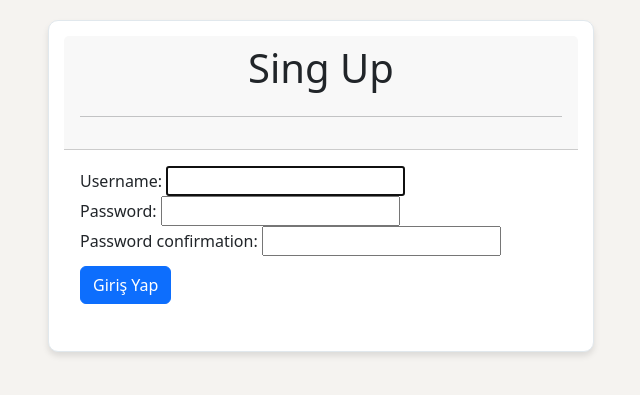
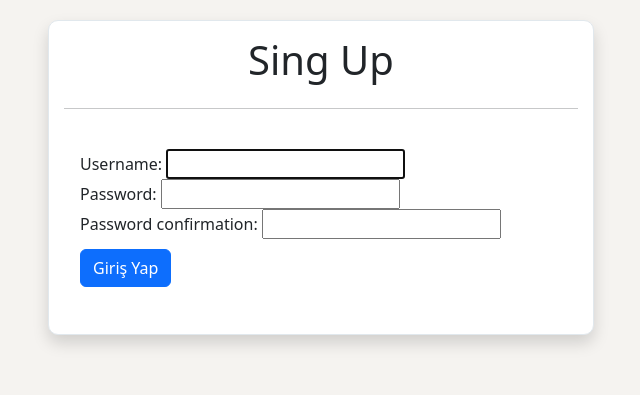
Before and after one commit to medeniaydin/DjangoTweetApp, a Django app: page /signup/ in a window 1280 px wide. Shown: the part 56-451 px from the top of the page, without its empty margins (319-959 px from the left). Run offline with Django 4.2, Linux system fonts and the light colour scheme.

Commit message:
Update signup.html

```diff
--- a/templates/registration/signup.html
+++ b/templates/registration/signup.html
@@ -9,8 +9,8 @@
 <div class="container">
     <div class="row">
         <div class="col-md-6 offset-md-3">
-            <div class="card tweet-card">
-                <div class="card-header">
+            <div class="card tweet-card shadow">
+                <div class="tweet-box">
                     <h1 class="text-center">Sing Up</h1>
                     <hr class="my-4">
                 </div>
```
